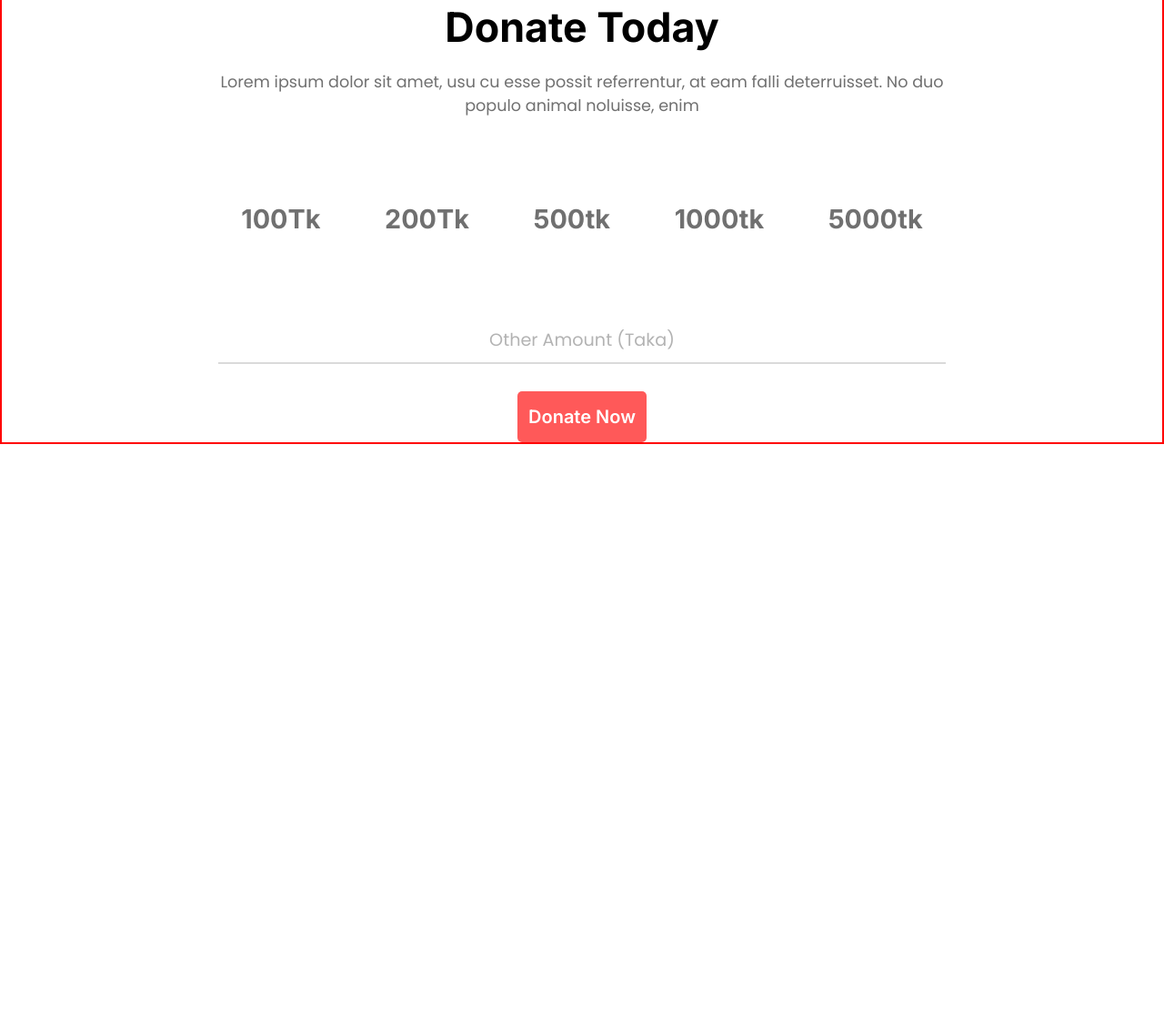
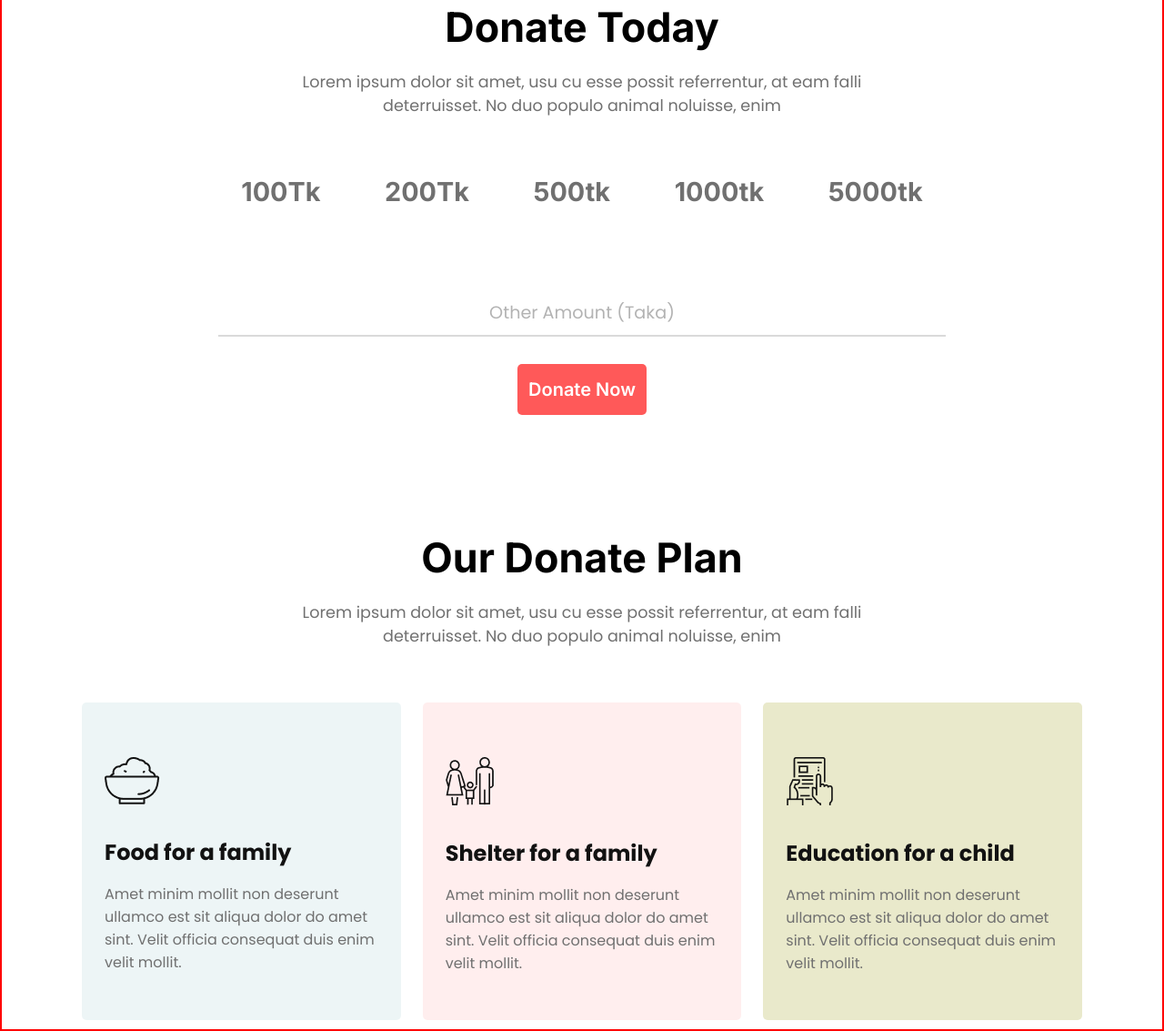
Before and after one commit to munna516/Donate-Today, a plain HTML site: page index.html in a window 1280 px wide. Shown: the part 799-1932 px from the top of the page at 91% size. Before the commit the page ends 1287 px from the top, so only its background shows below. Drawn offline with Linux system fonts and the light colour scheme.

Commit message:
donate plan done

```diff
--- a/CSS/medium-device-responsive.css
+++ b/CSS/medium-device-responsive.css
@@ -14,6 +14,7 @@
 
     #donate {
         max-width: 700px;
+        margin-top: 100px;
     }
 
     .taka-container {
@@ -24,4 +25,14 @@
         margin-top: 200px;
     }
 
+    #donate-plan {
+        margin-top: 100px;
+    }
+
+    .plan-container {
+        grid-template-columns: repeat(1, 1fr) ;
+        padding: 20px;
+    }
+
+
 }
--- a/CSS/small-devicee-responsive.css
+++ b/CSS/small-devicee-responsive.css
@@ -14,11 +14,23 @@
 
     #donate {
         max-width: 400px;
+        margin-top: 50px;
     }
-    .taka-container{
+
+    .taka-container {
         flex-wrap: wrap;
     }
-    .other-amount{
+
+    .other-amount {
         margin-top: 320px;
     }
+
+    #donate-plan {
+        margin-top: 50px;
+    }
+
+    .plan-container {
+        grid-template-columns: repeat(1, 1fr);
+        padding: 20px;
+    }
 }
--- a/CSS/styles.css
+++ b/CSS/styles.css
@@ -36,6 +36,7 @@ body {
     font-weight: 600;
     border: none;
     padding: 16px 12px 16px 12px;
+    cursor: pointer;
 }
 
 /* Header Styles */
@@ -97,6 +98,8 @@ header {
     text-align: center;
     margin-top: 20px;
     margin-bottom: 50px;
+    max-width: 690px;
+    margin: 20px auto;
 }
 
 .taka-container {
@@ -108,7 +111,7 @@ header {
 }
 
 .taka {
-    color: rgb(112, 112, 112);
+    color: var(--secondary-color);
     font-family: Inter;
     font-size: 1.8rem;
     font-weight: 700;
@@ -143,3 +146,53 @@ header {
 .donate-btn {
     text-align: center;
 }
+
+/* Donate Plan */
+#donate-plan {
+    max-width: 1120px;
+    margin: 0 auto;
+    margin-top: 130px;
+
+}
+
+.plan-container {
+    display: grid;
+    grid-template-columns: repeat(3, 1fr);
+    gap: 24px;
+    margin-top: 50px;
+    padding: 10px;
+}
+
+.plan-title {
+    color: var(--primary-color);
+    font-family: Poppins;
+    font-size: 1.5rem;
+    margin-top: 31px;
+    margin-bottom: 16px;
+}
+
+.plan-description {
+    color: var(--secondary-color);
+    font-family: Poppins;
+    font-size: 1rem;
+}
+
+.plan-1,
+.plan-2,
+.plan-3 {
+    padding: 60px 25px 50px 25px;
+    border-radius: 5px;
+}
+
+.plan-1 {
+    background: rgba(79, 157, 166, 0.1);
+}
+
+.plan-2 {
+    background: rgba(255, 89, 89, 0.1);
+}
+
+.plan-3 {
+
+    background: rgb(233, 233, 203);
+}
--- a/index.html
+++ b/index.html
@@ -16,10 +16,11 @@
             <h1 class="header-title">Let's Help Those Who Are More In Need</h1>
             <p class="header-description">Lorem ipsum dolor sit amet, usu cu esse possit referrentur, at eam falli
                 deterruisset. No duo populo animal noluisse, enim</p>
-            <button class="btn-primary">Donate Now</button>
+            <a href="#donate"><button class="btn-primary">Donate Now</button></a>
         </div>
     </header>
     <main>
+        <!-- Donate today Section -->
         <section id="donate">
             <h2 class="section-title">Donate Today</h2>
             <p class="section-description">Lorem ipsum dolor sit amet, usu cu esse possit referrentur, at eam falli
@@ -37,6 +38,34 @@
                 <button class="btn-primary">Donate Now</button>
             </div>
         </section>
+
+        <!-- Donate Plan Section -->
+        <section id="donate-plan">
+            <h2 class="section-title">Our Donate Plan</h2>
+            <p class="section-description">Lorem ipsum dolor sit amet, usu cu esse possit referrentur, at eam falli
+                deterruisset. No duo populo animal noluisse, enim</p>
+            <div class="plan-container">
+                <div class="plan-1">
+                    <img src="icons/food.png" alt="">
+                    <h4 class="plan-title">Food for a family</h4>
+                    <p class="plan-description">Amet minim mollit non deserunt ullamco est sit aliqua dolor do amet
+                        sint. Velit officia consequat duis enim velit mollit.</p>
+                </div>
+                <div class="plan-2">
+                    <img src="icons/shelter.png" alt="">
+                    <h4 class="plan-title">Shelter for a family</h4>
+                    <p class="plan-description">Amet minim mollit non deserunt ullamco est sit aliqua dolor do amet
+                        sint. Velit officia consequat duis enim velit mollit.</p>
+                </div>
+                <div class="plan-3">
+
+                    <img src="icons/Frame-1.png" alt="">
+                    <h4 class="plan-title">Education for a child</h4>
+                    <p class="plan-description">Amet minim mollit non deserunt ullamco est sit aliqua dolor do amet
+                        sint. Velit officia consequat duis enim velit mollit.</p>
+                </div>
+            </div>
+        </section>
     </main>
 </body>
 
```
Also changed, not shown: icons/blood.svg (deleted), icons/bus.svg (deleted), icons/clothes.svg (deleted), icons/icon11.svg (deleted), icons/icon13.svg (deleted), icons/icon4.svg (deleted), icons/icon5.svg (deleted), icons/icon6.svg (deleted), icons/icon7.svg (deleted), icons/icon8.svg (deleted), icons/icon9.svg (deleted), icons/medicine.svg (deleted).
